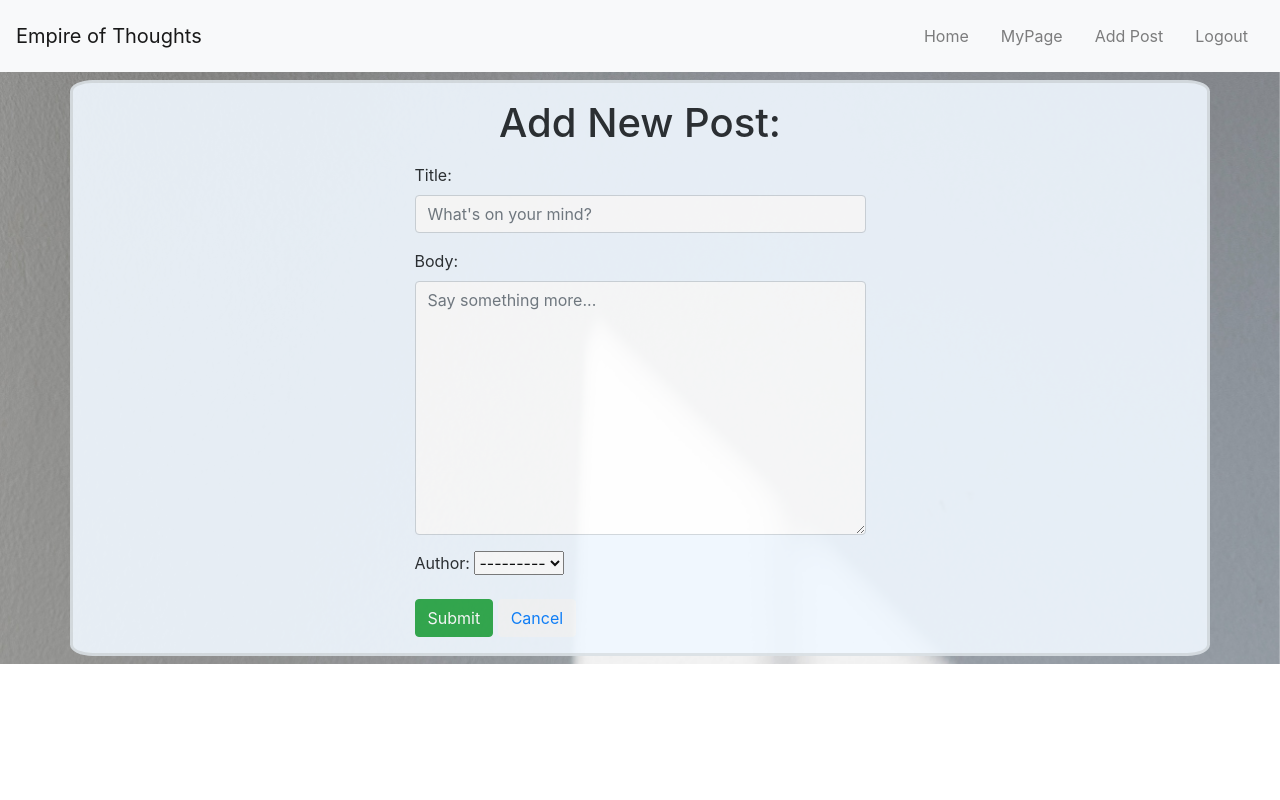
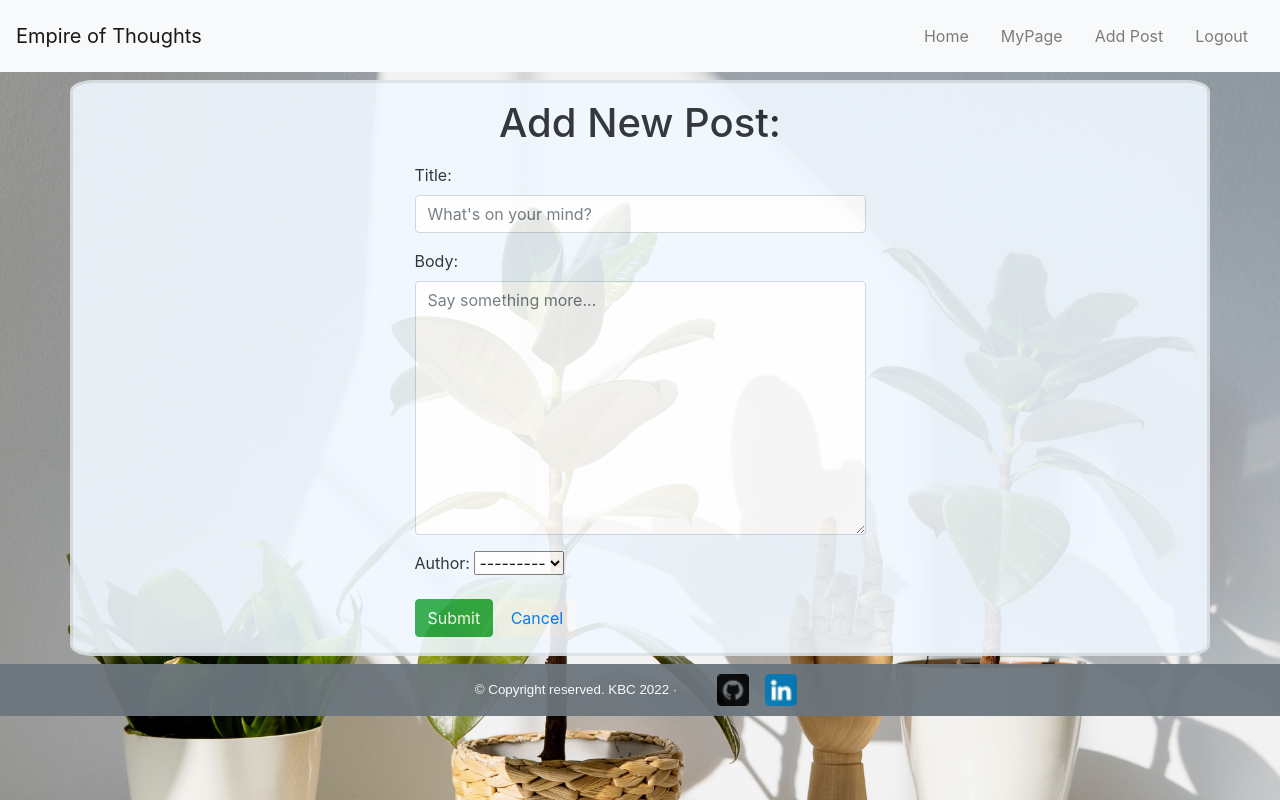
Before and after one commit to KlaudiaBC/FST-Project-Empire-of-Thoughts, a Django app: page /add_post/ in a window 1280 px wide. Run offline with Django 3.2, Linux system fonts and the light colour scheme; a user stored in the database is signed in; data comes from the database, SQL or seed files in the repository; parts of the project's set-up code (start-up, migrations or seed data) failed here and were passed over.

Commit message:
Fix background img, add footer

```diff
--- a/static/css/style.css
+++ b/static/css/style.css
@@ -1,8 +1,9 @@
-main {
+body {
     background-image: url("../images/bg-image.jpg");
     background-repeat: no-repeat;
     background-attachment: fixed;
-    background-size: 150%;
+    background-size: cover;
+    background-position-y: 40%;
 }
 
 h1 {
@@ -35,7 +36,7 @@ h1 {
     border: #dae0e5 solid;
     border-radius: 2%;
     background-color: aliceblue;
-    opacity: 90%;
+    opacity: .9;
 }
 
 .container-box {
@@ -47,7 +48,48 @@ h1 {
     align-self: right;
 }
 
+
+/* footer */
+.footer {
+    display: flex;
+    flex-direction: row;
+    align-items: center;
+    justify-content: center;
+    bottom: 0;
+    width: 100%;
+    background-color: #6c757d;
+    opacity: .95;
+    color: white;
+    font-family: sans-serif;
+}
+
+.footer p {
+    margin-top: 1rem;
+    font-size: smaller;
+}
+
+.sm-icons {
+    height: 3rem;
+    width: 3rem;
+    padding: 0.5rem;
+    display: flex;
+}
+
+.sm-icons:hover {
+    height: 3.3rem;
+    width: 3.3rem;
+}
+
+.sm-icons img {
+    width: 100%;
+    height: 100%;
+    object-fit: cover;
+    overflow: hidden;
+}
+
 /* media query */
-
 @media (min-width: 40em) {
+    .footer p {
+        padding-right: 2rem;
+    }
 }
--- a/templates/base.html
+++ b/templates/base.html
@@ -70,12 +70,20 @@
   </main>
 
   <!-- Footer -->
-  <footer class="footer mt-auto py-3 dark-bg">
-    <p class="m-0 text-center text-white">KBC</p>
-    <p class="m-0 text-center text-white">Follow us: <i class="fab fa-facebook-square ms-3"></i>
-      <i class="fab fa-twitter-square ms-3"></i>
-      <i class="fab fa-instagram-square ms-3"></i>
-      <i class="fab fa-youtube-square ms-3"></i></p>
+  <footer class="footer">
+    <div>
+      <p>&copy; Copyright reserved. KBC 2022 &middot;</p>
+    </div>
+    <div class="sm-icons">
+      <a href="https://github.com/KlaudiaBC" title="GitHub" target="_blank"><img
+          src="https://github.com/KlaudiaBC/JavaScript-Essentials-Project-SpaceJack/blob/main/assets/images/github.png?raw=true"
+          alt="GitHub"></a>
+    </div>
+    <div class="sm-icons">
+      <a href="https://www.linkedin.com/in/klaudia-blaize-coar/" title="LinkedIn" target="_blank"><img
+          src="https://github.com/KlaudiaBC/JavaScript-Essentials-Project-SpaceJack/blob/main/assets/images/linkedin.png?raw=true"
+          alt="LinkedIn"></a>
+    </div>
   </footer>
 
   <script src="https://cdn.jsdelivr.net/npm/jquery@3.5.1/dist/jquery.slim.min.js"
```
Also changed, not shown: static/images/github.png (added), static/images/linkedin.png (added).
